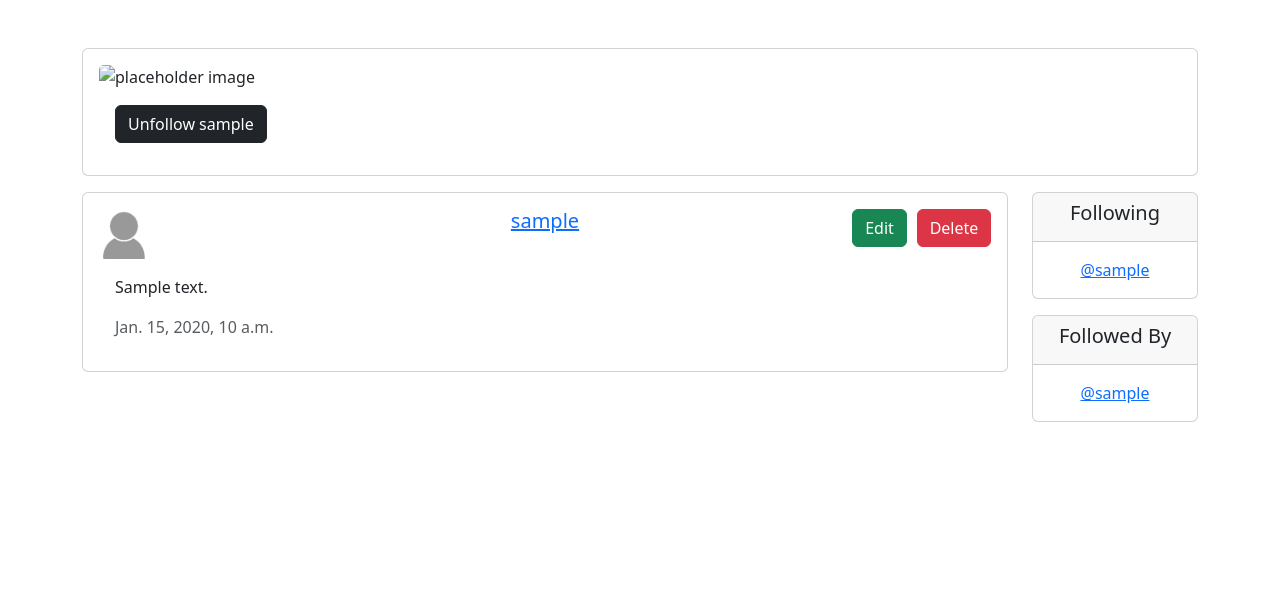
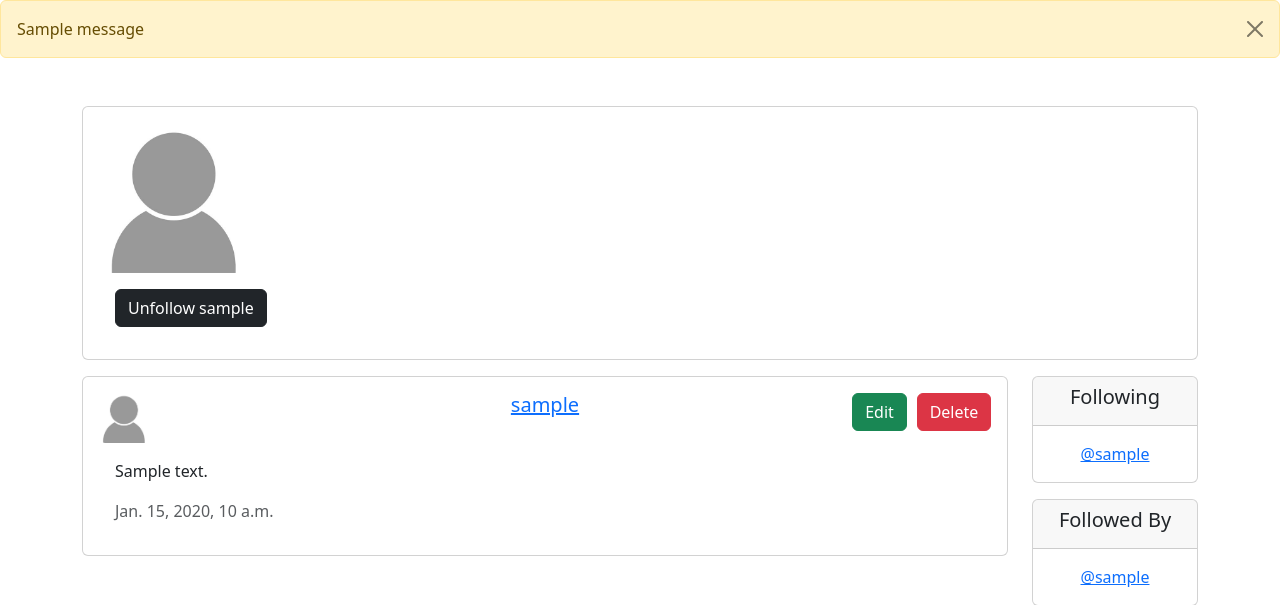
Before and after one commit to MichaelSturgeon/Foresight, a Django app: page /profile_page/1 in a window 1280 px wide. Shown: the part 56-661 px from the top of the page. Run offline with Django 4.2, Linux system fonts and the light colour scheme; a user stored in the database is signed in; tables that the repository leaves empty hold one stand-in row (values such as "Sample post"); one stand-in notice (Sample message) is shown.

Commit message:
Add user update messages for form actions to the site thus far

```diff
--- a/social/templates/social/profile_page.html
+++ b/social/templates/social/profile_page.html
@@ -8,7 +8,8 @@
     <div class="row">
         <div class="col">
             <div class="card mb-3 p-3">
-                <img src="" class="card-img-top" alt="placeholder image">
+                <img src="{% static 'images/nobody.jpg' %}" class="card-img-top" alt="placeholder image"
+                    style="width: 150px;">
                 <div class="card-body">
                     <form method="POST">
                         {% csrf_token %}
--- a/social/views.py
+++ b/social/views.py
@@ -1,4 +1,5 @@
 from django.shortcuts import render, redirect, get_object_or_404
+from django.contrib import messages
 from django.core.paginator import Paginator
 from .models import Post, Profile
 from .forms import PostForm
@@ -18,12 +19,14 @@ def home(request):
                 post = post_form.save(commit=False)
                 post.user = request.user
                 post.save()
+                messages.success(request, ("Your Post Was Successful!"))
                 return redirect('home')
 
         post_form = PostForm()
         return render(request, 'social/index.html', {"posts":posts,"post_form":post_form,})
 
     else:
+        messages.success(request, ("You Must Be Logged In To Join The Conversation! Click The Link Above To Login, Or Sign-up For An Account Today!"))
         post_form = PostForm()
         return render(request, 'social/index.html', {"posts":posts,"post_form":post_form,})
 
@@ -42,11 +45,17 @@ def edit_post(request, pk):
                     post = post_form.save(commit=False)
                     post.user = request.user
                     post.save()
-
+                    messages.success(request, ("Your Post Has Been Successfully Updated!"))
                     return redirect('home')
             else:
                 return render(request, "social/edit_post.html", {'post_form':post_form, 'post':post})
+        else:
+            messages.success(request, ("This I'snt Your Post To Edit!"))
+            return redirect('home')
 
+    else:
+        messages.success(request, ("You Must Be Logged In To Complete This Action!"))
+        return redirect('home')
 
 # Delete Post Veiw
 def delete_post(request, pk):
@@ -55,11 +64,15 @@ def delete_post(request, pk):
         if request.user.username == post.user.username:
 
             post.delete()
+            messages.success(request, ("Your Post Was Successfully Deleted!"))
             return redirect(request.META.get("HTTP_REFERER"))
 
+        else:
+            messages.success(request, ("This I'snt Your Post To Delete!"))
+            return redirect('home')
     else:
-
-            return redirect('home')
+        messages.success(request, ("You Must Be Logged In To Complete This Action!"))
+        return redirect(request.META.get("HTTP_REFERER"))
 
 
 
@@ -71,7 +84,7 @@ def profile_list(request):
         return render(request, 'social/profile_list.html', {"profiles":profiles})
 
     else:
-
+        messages.success(request, ("You Must Be Logged In To View This Content!"))
         return redirect('home')
 
 
@@ -88,8 +101,10 @@ def profile_page(request, pk):
             action = request.POST["follow"]
             if action == "unfollow":
                 user_profile.follows.remove(profile_page)
+                messages.success(request, (f"You Have Successfully Unfollowed {profile_page.user.username}"))
             else:
                 user_profile.follows.add(profile_page)
+                messages.success(request, (f"You Have Successfully Followed {profile_page.user.username}"))
             user_profile.save()
 
 
--- a/templates/base.html
+++ b/templates/base.html
@@ -48,6 +48,15 @@
     </nav>
 
     <main class="flex-shrink-0 main-bg">
+        <!-- Update Messages/ Alerts -->
+        {% if messages %}
+        {% for message in messages %}
+        <div class="alert alert-warning alert-dismissible fade show" role="alert">
+            {{ message }}
+            <button type="button" class="btn-close" data-bs-dismiss="alert" aria-label="Close"></button>
+        </div>
+        {% endfor %}
+        {% endif %}
 
         {% block content %}
         <!-- Content Goes here -->
```
